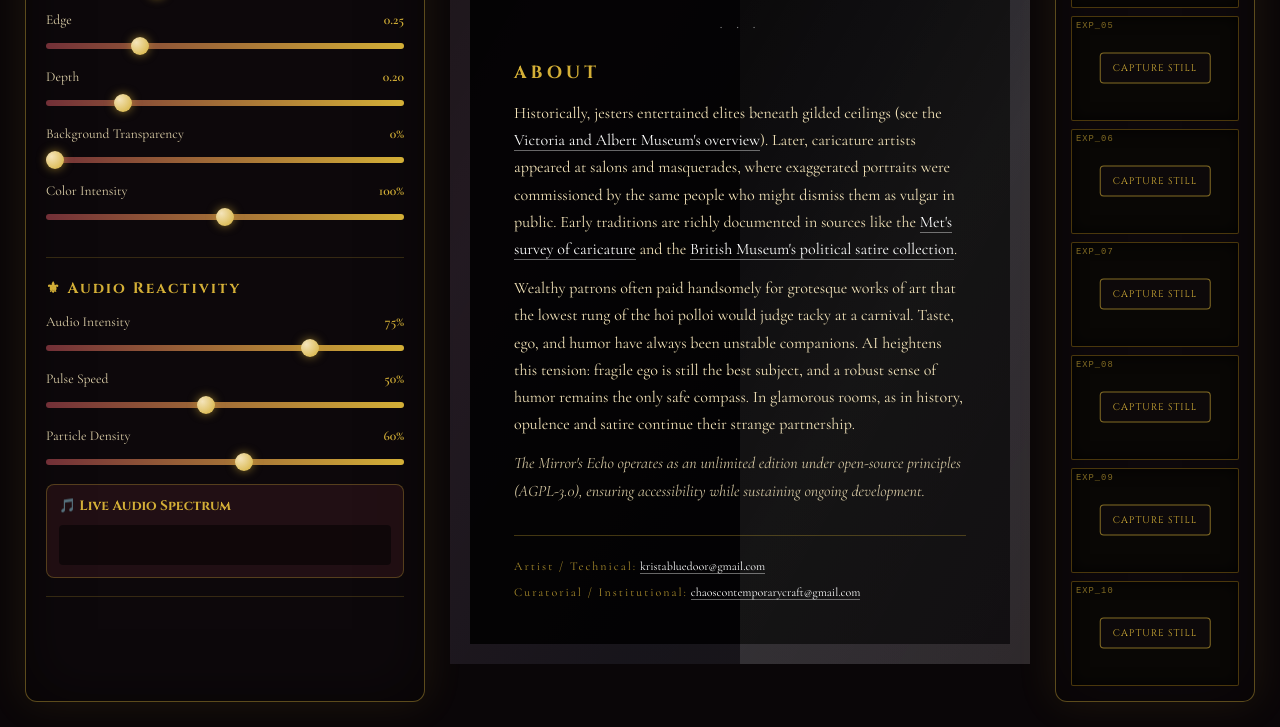
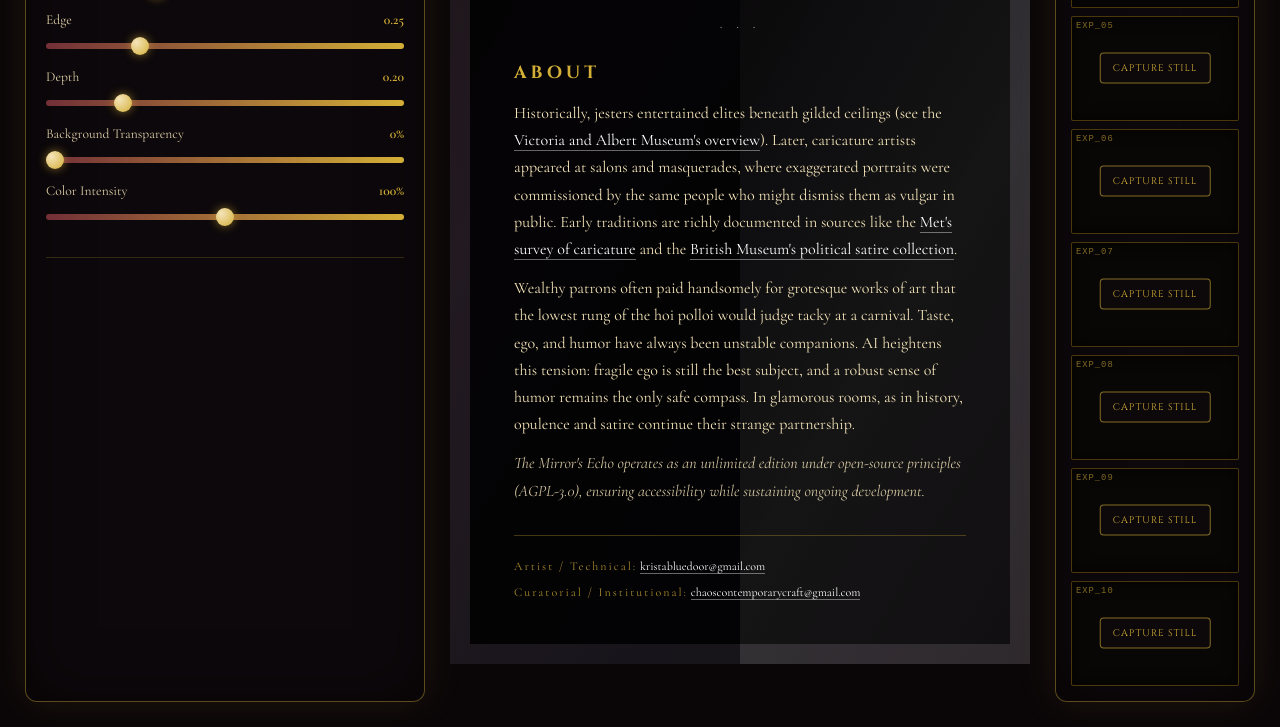
Before and after one commit to kfaist/baroque-selfportrait-backup, a website: page public/index.html in a window 1280 px wide. Shown: the part 958-1685 px from the top of the page. Drawn offline with nearby package versions, Linux system fonts and the light colour scheme.

Commit message:
Remove Audio Reactivity section

```diff
--- a/public/index.html
+++ b/public/index.html
@@ -423,13 +423,6 @@ window.stopSessionTimer = stopSessionTimer;
                 </div>
 
 
-                <div class="section">
-                    <h3>⚜ Audio Reactivity</h3>
-                    <div class="slider-row"><label>Audio Intensity <span class="val" id="audioIntensityVal">75%</span></label><input type="range" id="audioIntensitySlider" min="0" max="100" value="75"></div>
-                    <div class="slider-row"><label>Pulse Speed <span class="val" id="pulseSpeedVal">50%</span></label><input type="range" id="pulseSpeedSlider" min="10" max="100" value="50"></div>
-                    <div class="slider-row"><label>Particle Density <span class="val" id="particleDensityVal">60%</span></label><input type="range" id="particleDensitySlider" min="10" max="100" value="60"></div>
-                    <div class="audio-section"><h4>🎵 Live Audio Spectrum</h4><div class="audio-meter" id="audioMeter"></div></div>
-                </div>
                 <div id="log">⚜ Baroque Mirror ready...</div>
             </div>
 
```
